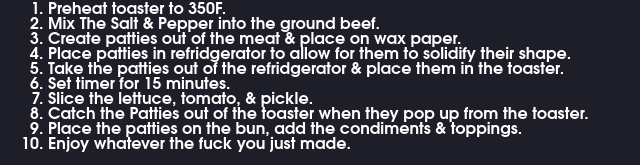
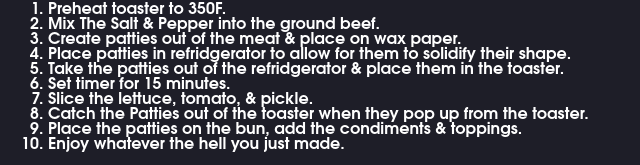
Before and after one commit to Wayyllon/odin-recipes, a plain HTML site: page burger.html in a window 1280 px wide. Shown: the part 925-1090 px from the top of the page, 0-640 px from the left. Drawn offline with Linux system fonts and the light colour scheme.

Commit message:
Removed curse word.

```diff
--- a/burger.html
+++ b/burger.html
@@ -38,7 +38,7 @@
       <li>Slice the lettuce, tomato, & pickle.</li>
       <li>Catch the Patties out of the toaster when they pop up from the toaster.</li>
       <li>Place the patties on the bun, add the condiments & toppings.</li>
-      <li>Enjoy whatever the fuck you just made.</li>
+      <li>Enjoy whatever the hell you just made.</li>
     </ol>
   </body>
 
```
